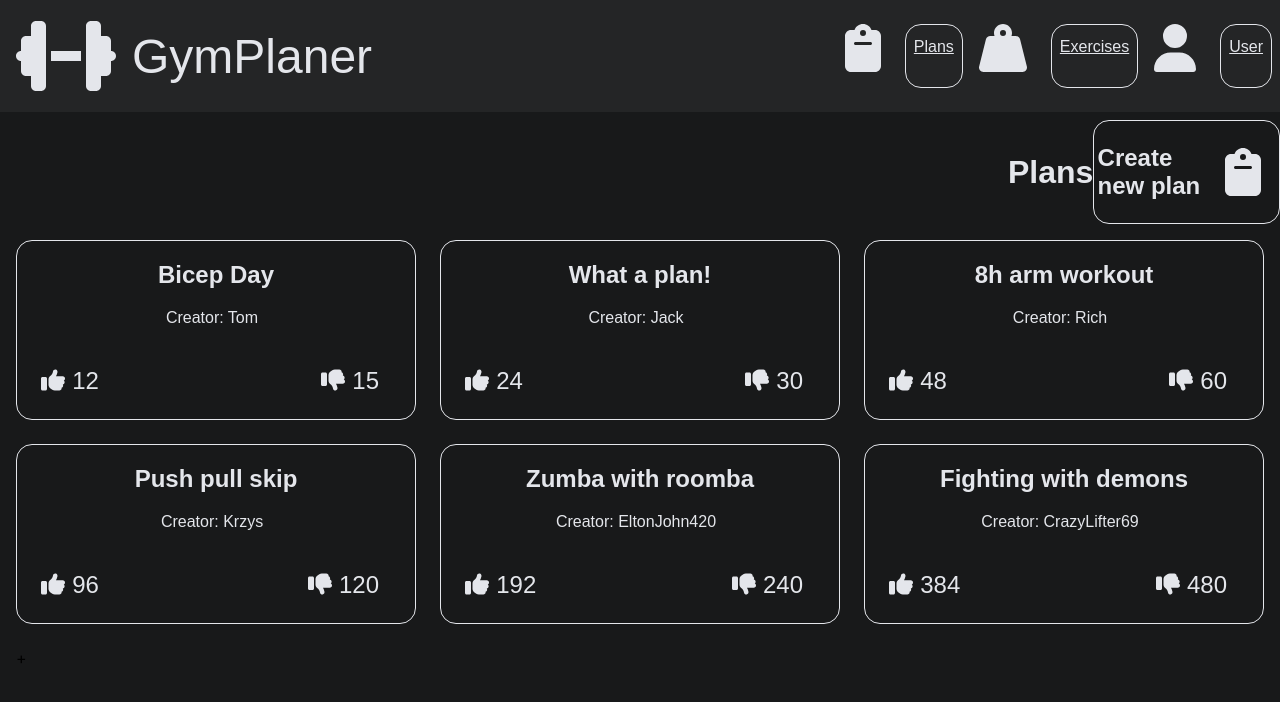
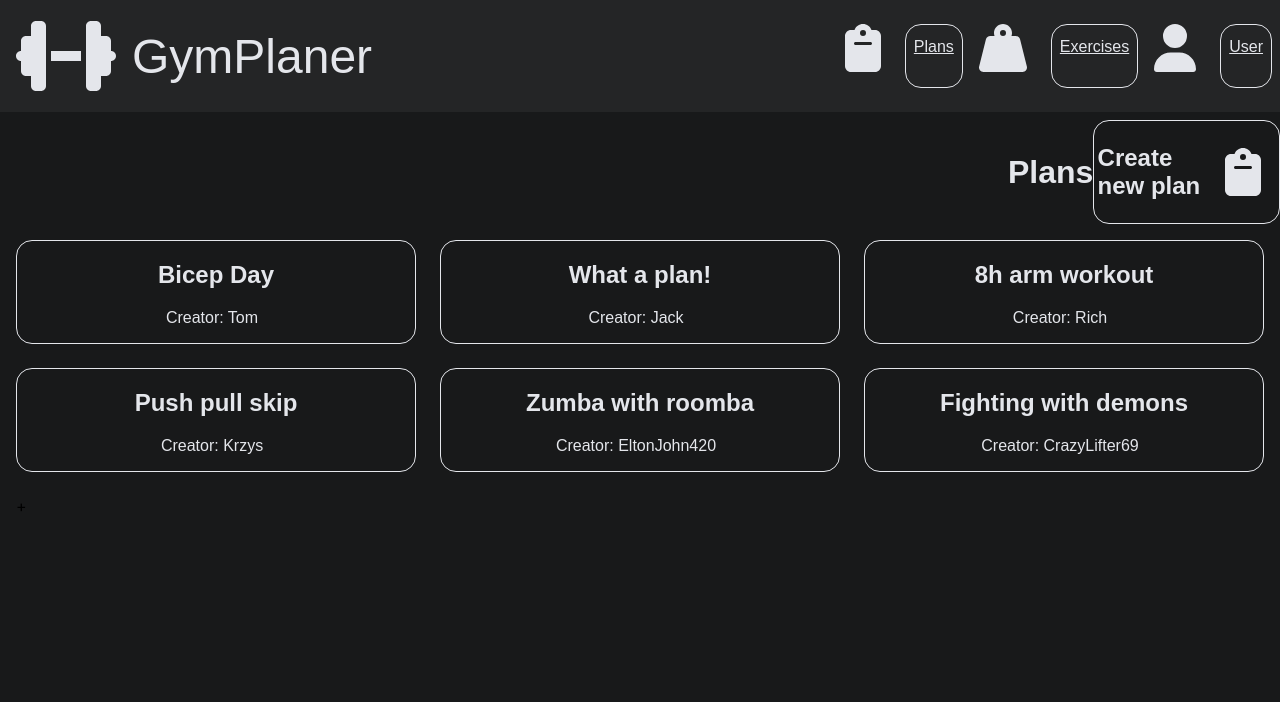
Before and after one commit to JRejowski/Final, a React (Create React App) app in the folder frontend/: page /plans in a window 1280 px wide. Shown: the top 702 px of the page. Built offline with nearby package versions, Linux system fonts and the light colour scheme.

Commit message:
minor additions

```diff
--- a/frontend/src/components/PlanComponent.js
+++ b/frontend/src/components/PlanComponent.js
@@ -1,17 +1,11 @@
 import React from 'react';
 import "../css/planComponent.css"
-import {FontAwesomeIcon} from "@fortawesome/react-fontawesome";
-import {faThumbsDown, faThumbsUp} from "@fortawesome/free-solid-svg-icons";
 
-const PlanComponent = ({ name, creator, likes, dislikes }) => {
+const PlanComponent = ({ name, creator}) => {
     return (
         <div className="plan">
             <h2>{name}</h2>
             <p>Creator: {creator}</p>
-            <div className="social">
-                <p><FontAwesomeIcon className="social-icon" icon={faThumbsUp}/>{likes}</p>
-                <p><FontAwesomeIcon className="social-icon" icon={faThumbsDown}/>{dislikes}</p>
-            </div>
         </div>
     );
 };
--- a/frontend/src/js/App.js
+++ b/frontend/src/js/App.js
@@ -8,6 +8,7 @@ import User from "./User";
 import Settings from "./Settings";
 import UserPlans from "./UserPlans";
 import Exercise from "./Exercise";
+import Plan from "./Plan"
 
 function App() {
   return (
@@ -22,6 +23,8 @@ function App() {
             <Route path="/user" element={<User/>}/>
             <Route path="/user-settings" element={<Settings/>}/>
             <Route path="/user-plans" element={<UserPlans/>}/>
+            <Route path="/plan/:id" element={<Plan/>}/>
+
         </Routes>
       </BrowserRouter>
   );
--- a/frontend/src/js/Main.js
+++ b/frontend/src/js/Main.js
@@ -6,7 +6,7 @@ function Main(){
         <div className="base-container">
             <Navigation/>
             <section className="content">
-                <h1>Working working...</h1>
+                <h1>Welcome to GymPlaner!</h1>
             </section>
         </div>
     );
--- /dev/null
+++ b/frontend/src/js/Plan.js
@@ -0,0 +1,16 @@
+import Navigation from "../components/Navigation";
+
+function Plan() {
+
+    return(
+        <div className="base-container">
+            <Navigation/>
+            <div className="content">
+
+            </div>
+        </div>
+    )
+
+}
+
+export default Plan
--- a/frontend/src/js/Plans.js
+++ b/frontend/src/js/Plans.js
@@ -18,12 +18,12 @@ function Plans() {
                     </div>
                 </div>
             <section className="plans">
-                <PlanComponent name={"Bicep Day"} creator={"Tom"} likes={12} dislikes={15}></PlanComponent>
-                <PlanComponent name={"What a plan!"} creator={"Jack"} likes={24} dislikes={30}></PlanComponent>
-                <PlanComponent name={"8h arm workout"} creator={"Rich"} likes={48} dislikes={60}></PlanComponent>
-                <PlanComponent name={"Push pull skip"} creator={"Krzys"} likes={96} dislikes={120}></PlanComponent>
-                <PlanComponent name={"Zumba with roomba"} creator={"EltonJohn420"} likes={192} dislikes={240}></PlanComponent>
-                <PlanComponent name={"Fighting with demons"} creator={"CrazyLifter69"} likes={384} dislikes={480}></PlanComponent>+
+                <PlanComponent name={"Bicep Day"} creator={"Tom"}></PlanComponent>
+                <PlanComponent name={"What a plan!"} creator={"Jack"}></PlanComponent>
+                <PlanComponent name={"8h arm workout"} creator={"Rich"}></PlanComponent>
+                <PlanComponent name={"Push pull skip"} creator={"Krzys"}></PlanComponent>
+                <PlanComponent name={"Zumba with roomba"} creator={"EltonJohn420"} ></PlanComponent>
+                <PlanComponent name={"Fighting with demons"} creator={"CrazyLifter69"}></PlanComponent>+
 
             </section>
             </div>
```
